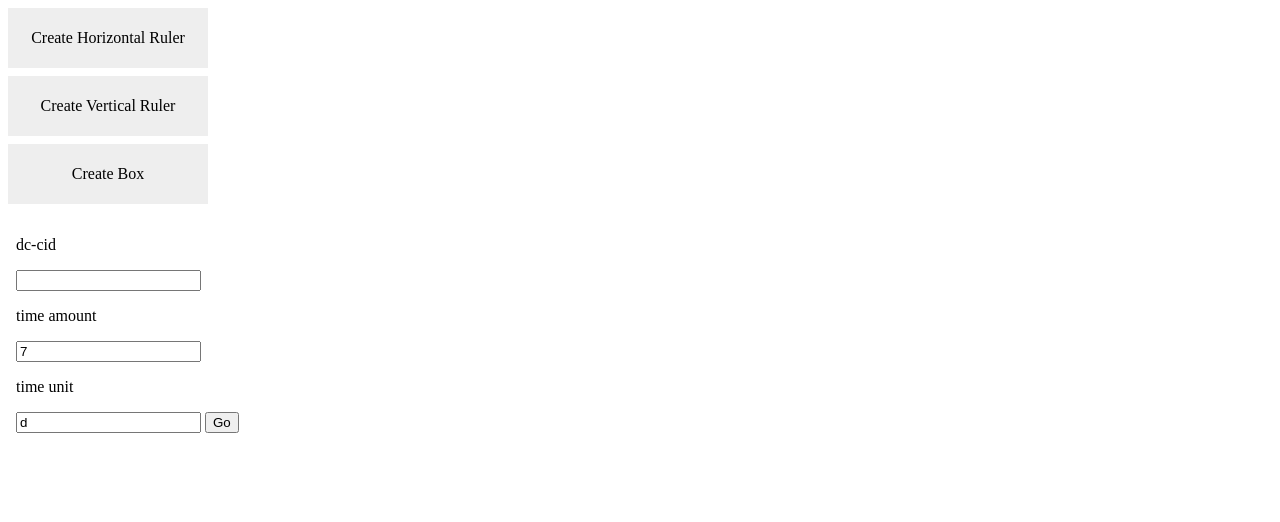
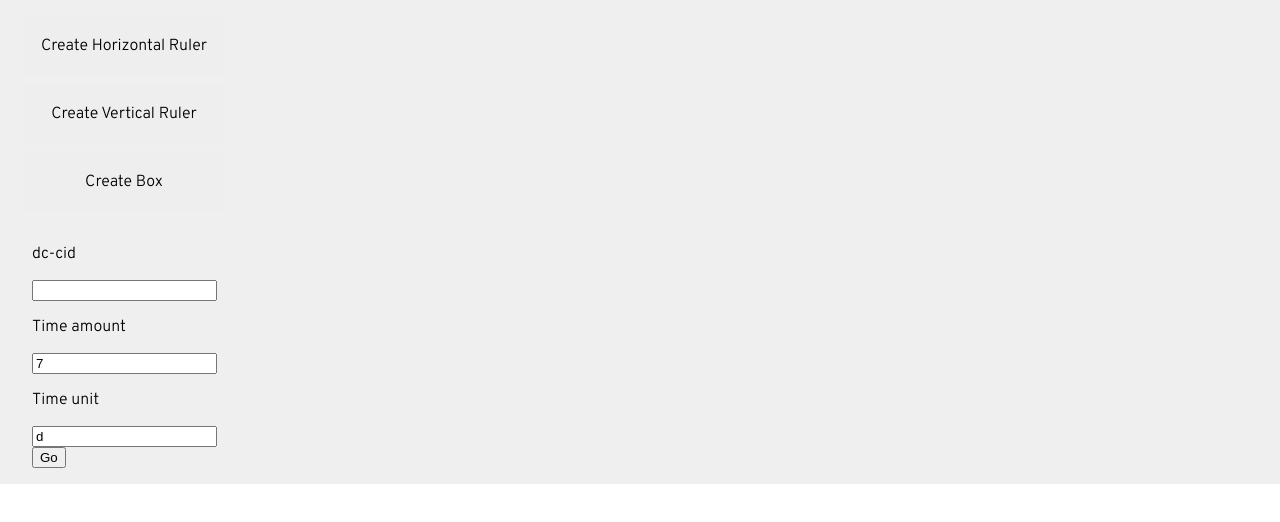
Before and after one commit to royriojas/rulers-and-boxes, a website built with webpack: page pkg/popup.html in a window 1280 px wide. Built offline with nearby package versions, Linux system fonts and the light colour scheme.

```diff
--- a/pkg/popup.html
+++ b/pkg/popup.html
@@ -2,8 +2,11 @@
 <html>
   <head>
     <title>Rulers and boxes</title>
+    <link rel="preconnect" href="https://fonts.googleapis.com">
+    <link rel="preconnect" href="https://fonts.gstatic.com" crossorigin>
+    <link href="https://fonts.googleapis.com/css2?family=Overpass:wght@300&display=swap" rel="stylesheet">
     <style>
-      body { overflow: hidden; margin: 0px; background: white; }
+      body { overflow: hidden; margin: 0px; background: white; font-family: 'Overpass', consolas, monaco, monospace; }
 
       div[data-cmd] {
         width: 200px;
@@ -20,21 +23,33 @@
         padding: .5rem 1rem;
       }
 
+      .container {
+        padding: .5rem 1rem;
+        background: #efefef;
+        min-width: 400px;
+      }
+
     </style>
     <script src="dist/popup.js"></script>
   </head>
   <body>
-    <div class="commands">
+    <div class="container commands">
       <div data-cmd="create-ruler" data-axis="y">Create Horizontal Ruler</div>
       <div data-cmd="create-ruler" data-axis="x">Create Vertical Ruler</div>
       <div data-cmd="create-box">Create Box</div>
       <div class="block">
-        <p>dc-cid</p>
-        <input data-c="cid" type="text" />
-        <p>time amount</p>
-        <input data-c="time-from" type="text" value="7" />
-        <p>time unit</p>
-        <input data-c="time-unit" type="text" value="d" />
+        <div class="field">
+          <p>dc-cid</p>
+          <input data-c="cid" type="text" />
+        </div>
+        <div class="field">
+          <p>Time amount</p>
+          <input data-c="time-from" type="text" value="7" />
+        </div>
+        <div class="field">
+          <p>Time unit</p>
+          <input data-c="time-unit" type="text" value="d" />
+        </div>
         <button data-c="open-dd">Go</button>
       </div>
     </div>
```
